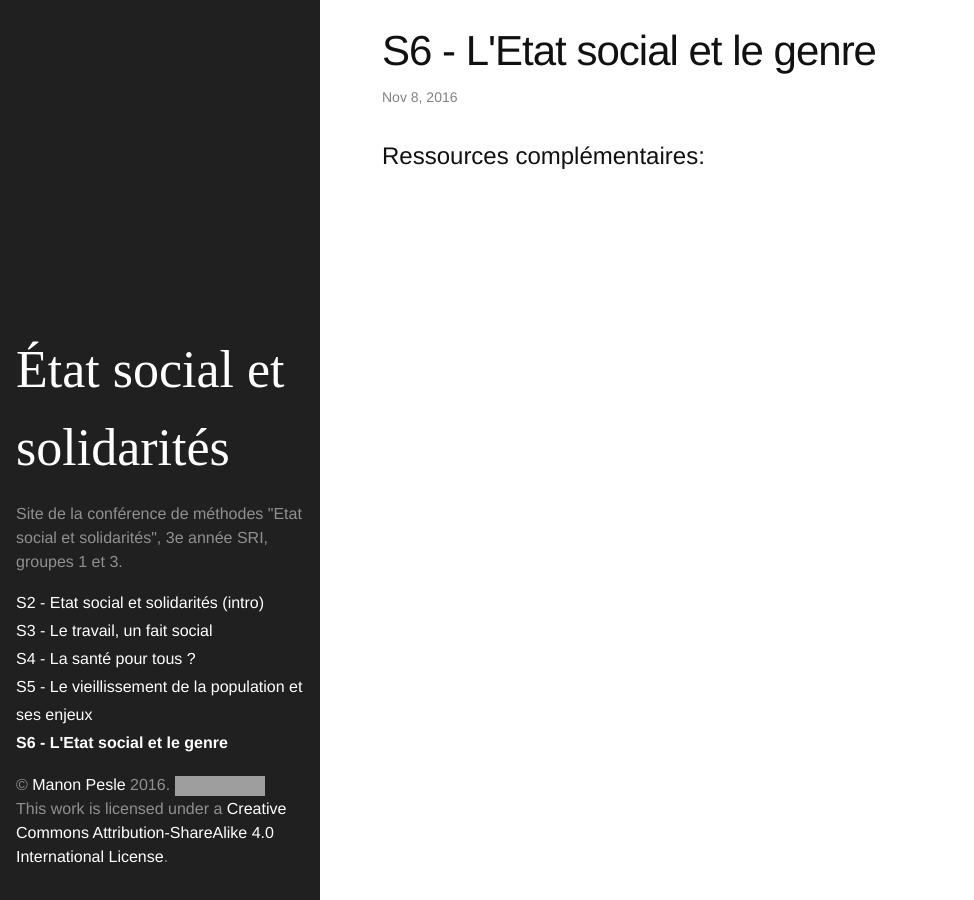
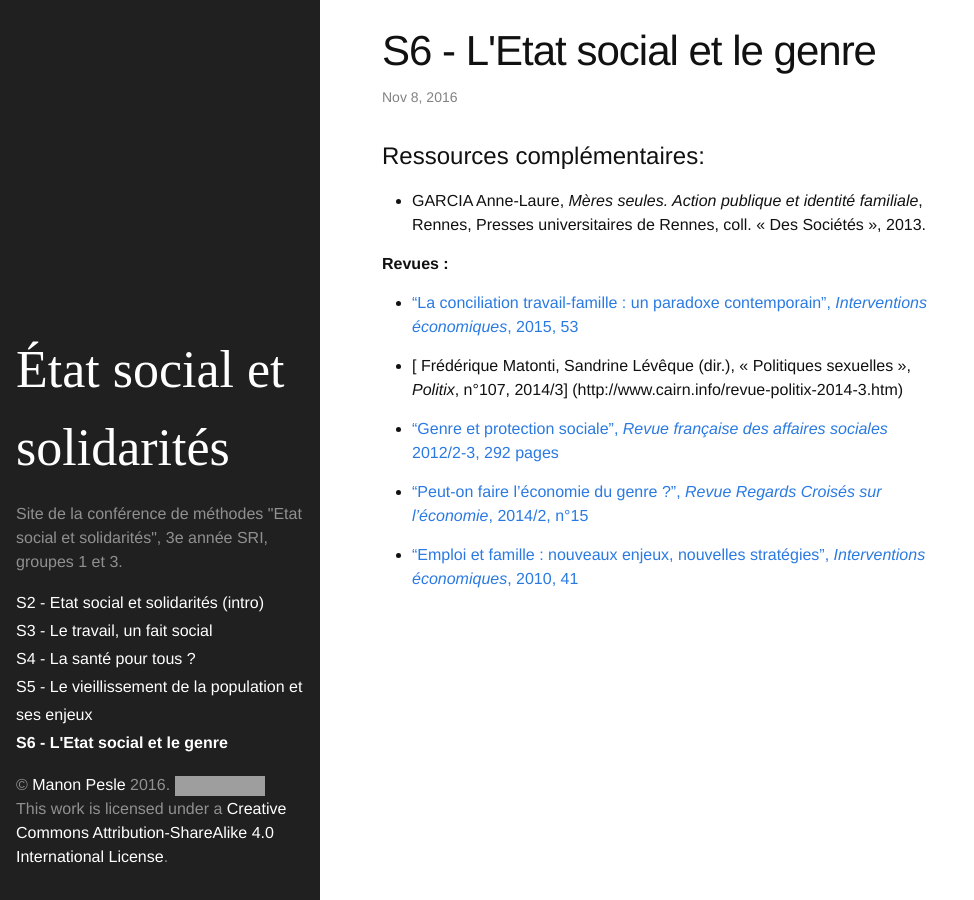
Before and after one commit to mpesle/etatsocial, a Jekyll site: the page built from _posts/2016-11-08-s6.markdown, in a window 1280 px wide. Shown: the whole page, without its empty margins (0-974 px from the left). Built offline with Jekyll 4.4.1, drawn with Linux system fonts in a browser that asks for light colours; grey boxes are pictures that could not be loaded.

Commit message:
Ajout liens sur séance 6

```diff
--- a/_posts/2016-11-08-s6.markdown
+++ b/_posts/2016-11-08-s6.markdown
@@ -4,3 +4,17 @@ title:  "S6 - L'Etat social et le genre"
 date:   2016-11-08
 ---
 # Ressources complémentaires:
+
+- GARCIA Anne-Laure, *Mères seules. Action publique et identité familiale*, Rennes, Presses universitaires de Rennes, coll. « Des Sociétés », 2013.
+
+**Revues :**
+
+- ["La conciliation travail-famille : un paradoxe contemporain", *Interventions économiques*, 2015, 53](https://interventionseconomiques.revues.org/2517)
+
+- [ Frédérique Matonti, Sandrine Lévêque (dir.), « Politiques sexuelles », *Politix*, n°107, 2014/3] (http://www.cairn.info/revue-politix-2014-3.htm)
+
+- ["Genre et protection sociale", *Revue française des affaires sociales* 2012/2-3, 292 pages](https://www.cairn.info/revue-francaise-des-affaires-sociales-2012-2.htm)
+
+- ["Peut-on faire l'économie du genre ?", *Revue Regards Croisés sur l'économie*, 2014/2, n°15](http://www.cairn.info/revue-regards-croises-sur-l-economie-2014-2.htm)
+
+- ["Emploi et famille : nouveaux enjeux, nouvelles stratégies", *Interventions économiques*, 2010, 41](https://interventionseconomiques.revues.org/395)
```
